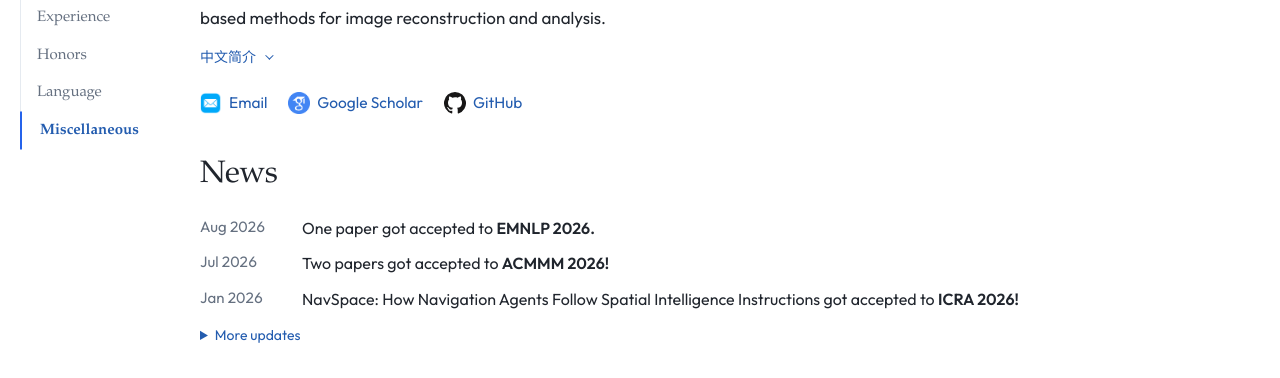
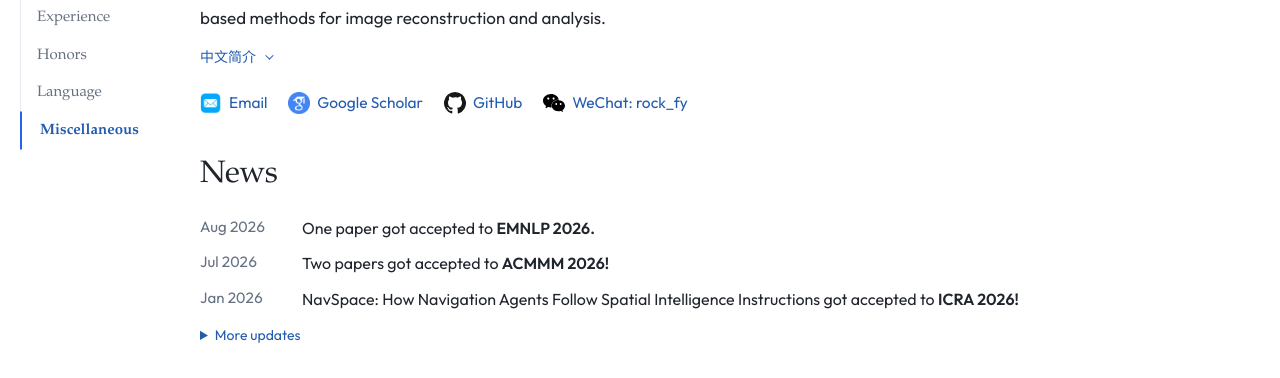
Before and after one commit to Ambitionfy/Ambitionfy.github.io, a plain HTML site: page index.html in a window 1280 px wide. Shown: the part 422-800 px from the top of the page. Drawn offline with Linux system fonts and the light colour scheme.

Commit message:
Update files

```diff
--- a/index.html
+++ b/index.html
@@ -56,6 +56,7 @@ My research interests lie in <strong>hyperspectral imaging</strong> and <strong>
           <a class="profile-link" href="mailto:rock_fy@163.com"><img src="assets/files/icon/email.png" width="22" height="22" alt="">Email</a>
           <a class="profile-link" href="https://scholar.google.com/citations?user=djr5r6kAAAAJ&hl=zh-CN"><img src="assets/files/icon/google_scholar.png" width="22" height="22" alt="">Google Scholar</a>
           <a class="profile-link" href="https://github.com/Ambitionfy"><img src="assets/files/icon/github.svg" width="22" height="22" alt="">GitHub</a>
+          <span class="profile-link"><img src="assets/files/icon/wechat.svg" width="22" height="22" alt="">WeChat: rock_fy</span>
         </div>
       </div>
       <figure class="profile-portrait">
```
Also changed, not shown: assets/files/icon/wechat.svg (added).
